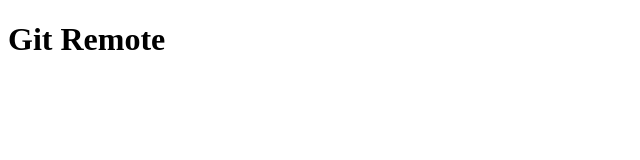
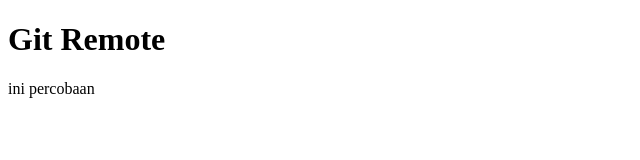
Before and after one commit to makdid/git-test, a plain HTML site: page index.html in a window 1280 px wide. Shown: the whole page, without its empty margins (0-640 px from the left). Drawn offline with Linux system fonts and the light colour scheme.

Commit message:
menambahkan paragraph

```diff
--- a/index.html
+++ b/index.html
@@ -8,5 +8,6 @@
 </head>
 <body>
     <h1>Git Remote</h1>
+    <p>ini percobaan</p>
 </body>
 </html>
```
